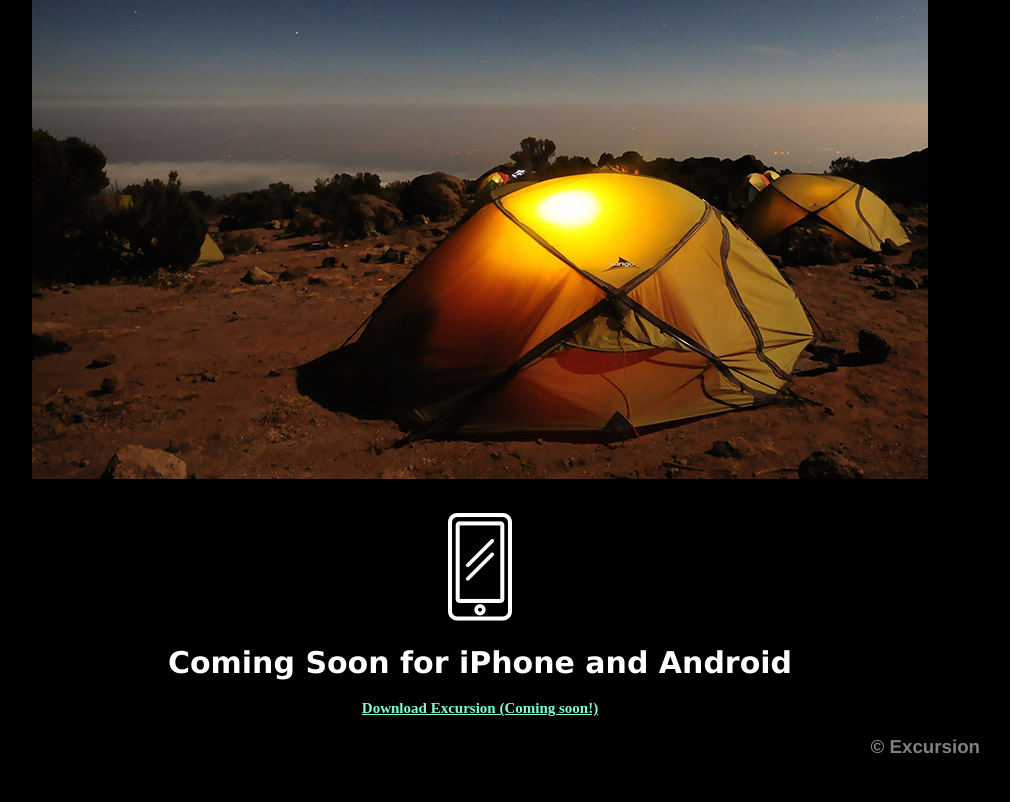
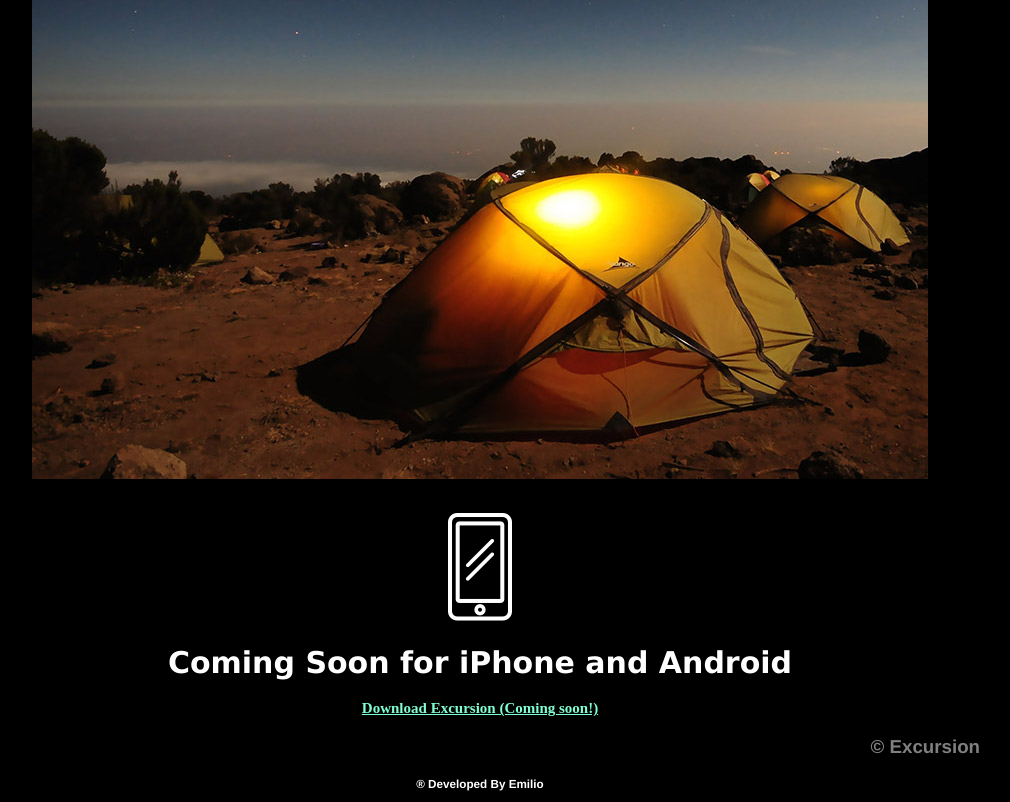
Before and after one commit to emiloma/excursion, a plain HTML site: page index.html in a window 1280 px wide. Shown: the part 876-1678 px from the top of the page, without its empty margins (160-1170 px from the left). Before the commit the page ends 1653 px from the top, so only its background shows below. Drawn offline with Linux system fonts and the light colour scheme.

Commit message:
agregar todo

```diff
--- a/index.html
+++ b/index.html
@@ -38,6 +38,9 @@
     <div class="marca">
         <h3>&#169;&#32;Excursion</h3>
     </div>
+    <div class="developed">
+        <h3>&reg;&#32;Developed By Emilio<h3>
+    </div>
   </div>
   </body>
 </html>
--- a/resources/css/style.css
+++ b/resources/css/style.css
@@ -59,3 +59,10 @@ body{
   font-family: helvetica, monospace;
 
 }
+
+.developed{
+
+color: white;
+font-family: helvetica, cursive;
+font-size: 10px;
+}
```
